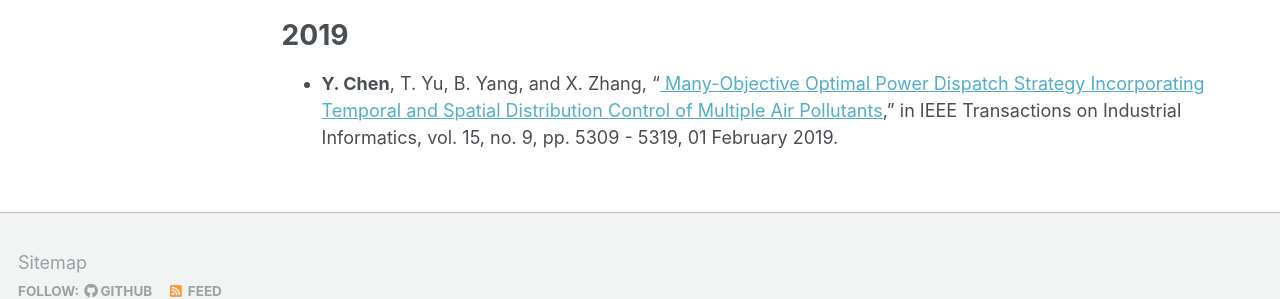
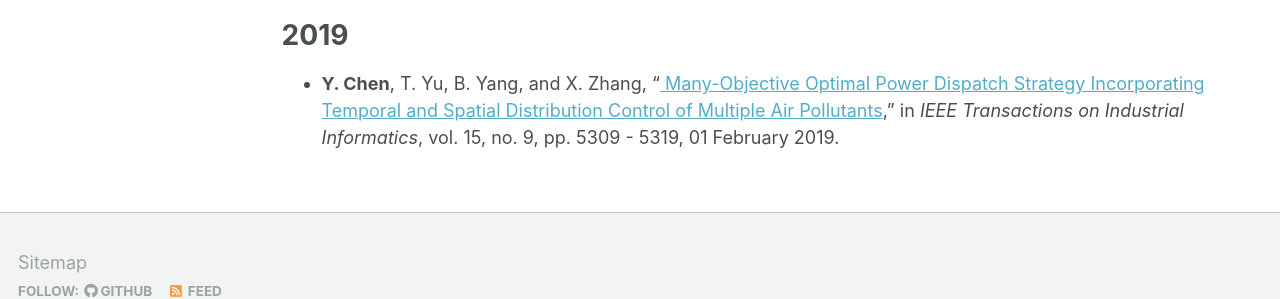
Before and after one commit to Yixuan-Chen0614/webpage-main, a Jekyll site: the page built from _pages/cv.md, in a window 1280 px wide and 1023 px high. Shown: the part 656-955 px from the top of the window. Built offline with Jekyll 4.4.1, drawn with Linux system fonts in a browser that asks for light colours.

Commit message:
Update cv.md

```diff
--- a/_pages/cv.md
+++ b/_pages/cv.md
@@ -30,4 +30,4 @@ _Selected journal publications_:
 2019
 ======
 * **Y. Chen**, T. Yu, B. Yang, and X. Zhang, "[
-Many-Objective Optimal Power Dispatch Strategy Incorporating Temporal and Spatial Distribution Control of Multiple Air Pollutants](https://ieeexplore.ieee.org/abstract/document/8632765)," in IEEE Transactions on Industrial Informatics, vol. 15, no. 9, pp. 5309 - 5319, 01 February 2019.
+Many-Objective Optimal Power Dispatch Strategy Incorporating Temporal and Spatial Distribution Control of Multiple Air Pollutants](https://ieeexplore.ieee.org/abstract/document/8632765)," in *IEEE Transactions on Industrial Informatics*, vol. 15, no. 9, pp. 5309 - 5319, 01 February 2019.
```
